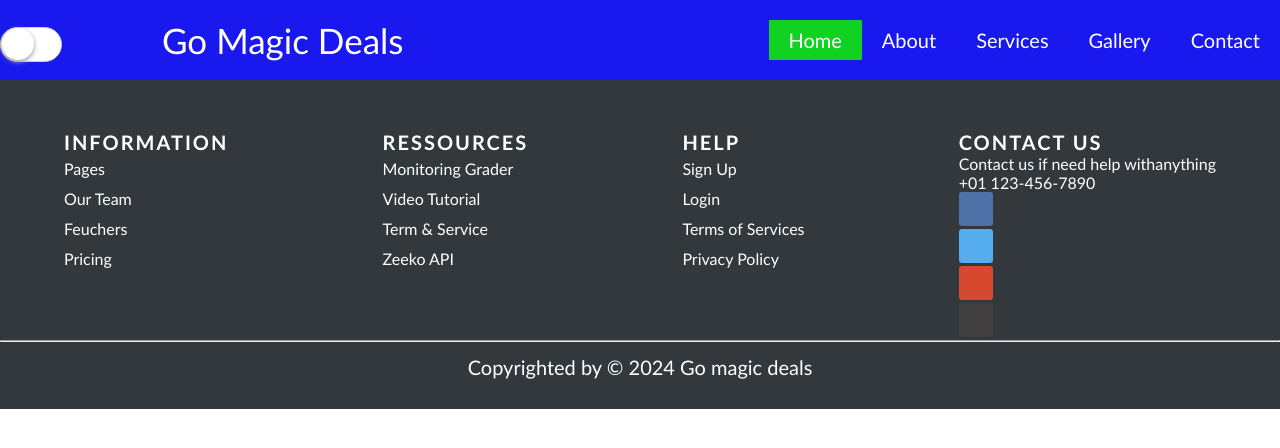
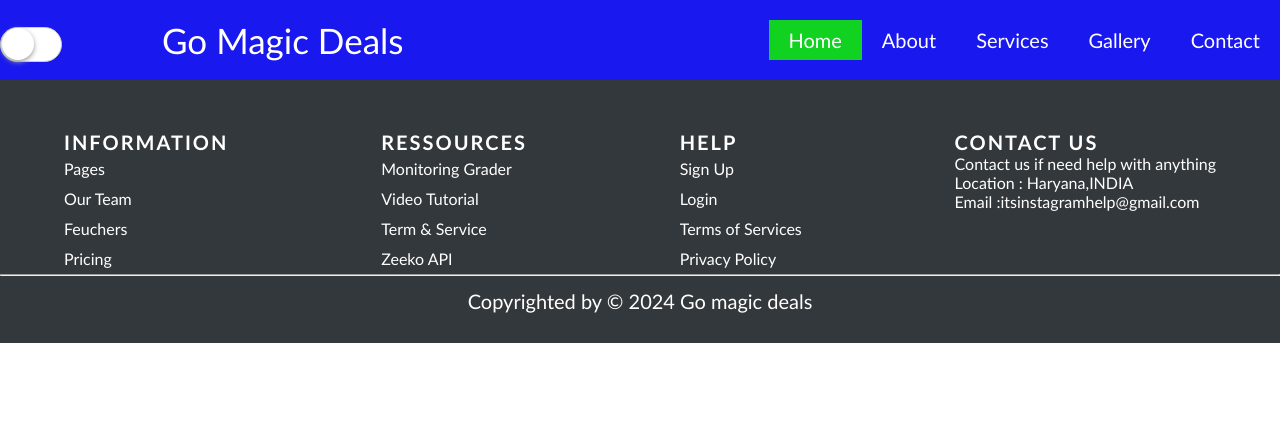
Before and after one commit to jitender046/gomagicdeals, a React (Create React App) app: page / in a window 1280 px wide. Shown: the top 448 px of the page. Built offline with nearby package versions, Linux system fonts and the light colour scheme.

Commit message:
change footer  contact info

```diff
--- a/package.json
+++ b/package.json
@@ -5,6 +5,7 @@
   "dependencies": {
     "@emotion/react": "^11.11.4",
     "@emotion/styled": "^11.11.5",
+    "@mui/icons-material": "^5.15.17",
     "@mui/material": "^5.15.17",
     "@testing-library/jest-dom": "^5.17.0",
     "@testing-library/react": "^13.4.0",
--- a/src/Footer.css
+++ b/src/Footer.css
@@ -25,40 +25,9 @@
 ul{
     list-style: none;
 }
-
 .contact-info {
     font-size: 16px;
     color: white;
-}
-
-.footer-social-icon {
-    font-size: 15px;
-    height: 34px;
-    width: 34px;
-    line-height: 34px;
-    border-radius: 3px;
-    text-align: center;
-    display: inline-block;
-}
-
-.facebook {
-    background-color: #4e71a8;
-    color: #ffffff;
-}
-
-.twitter {
-    background-color: #55acee;
-    color: #ffffff;
-}
-
-.google {
-    background-color: #d6492f;
-    color: #ffffff;
-}
-
-.apple {
-    background-color: #424041;
-    color: #ffffff;
 }
 .text-center{
     text-align: center;
--- a/src/Footer.jsx
+++ b/src/Footer.jsx
@@ -32,14 +32,9 @@ function Footer(){
                 </section>
                 <section>
                 <h6 class="footer-heading">Contact Us</h6>
-                        <p class="contact-info">Contact us if need help withanything</p>
-                        <p class="contact-info">+01 123-456-7890</p>
-                            <ul class="list-inline">
-                                <li class="list-inline-item"><a href="#"><i class="fab facebook footer-social-icon fa-facebook-f"/></a></li>
-                                <li class="list-inline-item"><a href="#"><i class="fab twitter footer-social-icon fa-twitter"/></a></li>
-                                <li class="list-inline-item"><a href="#"><i class="fab google footer-social-icon fa-google"/></a></li>
-                                <li class="list-inline-item"><a href="#"><i class="fab apple footer-social-icon fa-apple"/></a></li>
-                            </ul>
+                        <p class="contact-info">Contact us if need help with anything</p>
+                            <p class="contact-info">Location : Haryana,INDIA</p>
+                            <p class="contact-info">Email :itsinstagramhelp@gmail.com</p>
                 </section>
 
 
```
Also changed, not shown: 1 other file (tests, documents, lock files or other folders).
